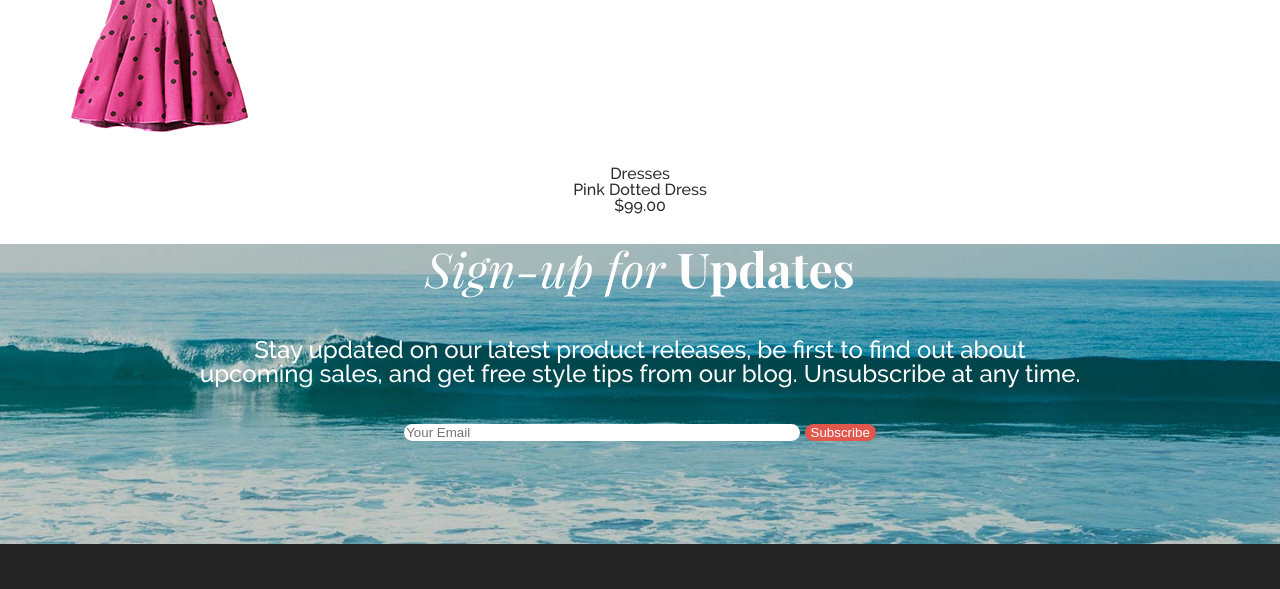
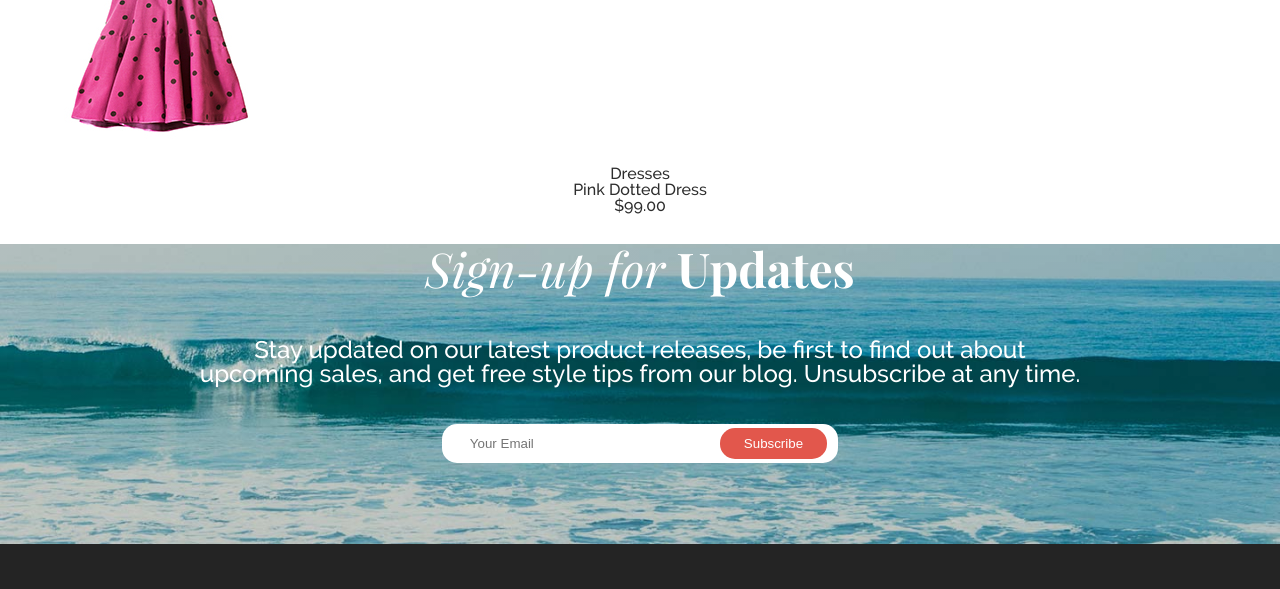
Before and after one commit to KanikaWadhawan/Aloha, a plain HTML site: page index.html in a window 1280 px wide. Shown: the part 2701-3290 px from the top of the page. Drawn offline with Linux system fonts and the light colour scheme.

Commit message:
Worked on the JavaScript for Subscribe Email

```diff
--- a/index.html
+++ b/index.html
@@ -46,7 +46,7 @@
         </div>
     </section>
 
-    <section >
+    <section>
         <div class="about-aloha">
             <h2 class="italic">Hand-Crafted <span class="bold">Styles </span></h2>
             <p class="about">Aloha Aparel Co. sells only the finest ready-to-travel clothing. Browse our current
@@ -76,7 +76,7 @@
             </div>
         </div>
     </section>
-    <section >
+    <section>
         <h2 class="italic">Most-Loved <span class="bold">Products </span></h2>
 
         <img src="images/checked-stretch-dress.jpg" alt="checked-stretch-dress" />
@@ -111,8 +111,8 @@
                 style tips from our blog. Unsubscribe at any time.</p>
             <form id="signup-form" class="sign-up" action="#">
 
-                <input type="text" name="email" placeholder="Your Email">
-                <input type="submit" value="Subscribe">
+                <input id="input" type="text" name="email" placeholder="Your Email">
+                <input id="subscribe" type="submit" value="Subscribe">
             </form>
         </div>
     </section>
@@ -140,6 +140,7 @@
             </ul>
         </div>
     </footer>
+    <script src="main.js"></script>
 </body>
 
 </html>
--- /dev/null
+++ b/main.js
@@ -0,0 +1,19 @@
+document.addEventListener("DOMContentLoaded", function() {
+    // all of your JS code goes here
+
+
+    let inputEmail= document.getElementById('signup-form');
+
+    inputEmail.addEventListener("submit",function(e)
+    {
+    e.preventDefault();
+
+    const t=document.getElementById("input");
+    t.value.length?(alert("Thanks for subscribing!"),
+    t.value=""):alert("Please submit a valid email address.")
+
+
+    });
+
+
+  });
--- a/style.css
+++ b/style.css
@@ -331,10 +331,16 @@ a:hover{
 }
 
 input[type=submit] {
-    border: none;
+     border: none;
     border-radius: 15px;
     background-color: #e2574c;
     color: white;
+    bottom: 0.25rem;
+    margin-right: 0px;
+    position: absolute;
+    top:0.25rem;
+    left:35.95rem;
+    padding:0.25rem 1.5rem;
 }
 
 input[type=text] {
@@ -342,7 +348,13 @@ input[type=text] {
     border-radius: 15px;
     color: white;
     width:40%;
-    padding-right: 20px;
+    /* padding-right: 20px;  */
+
+    height:39px;
+    padding-top: 8px;
+    padding-bottom: 8px;
+    padding-left: 28px;
+    padding-right: 150px;
 }
 
 /* Footer Section */
```
